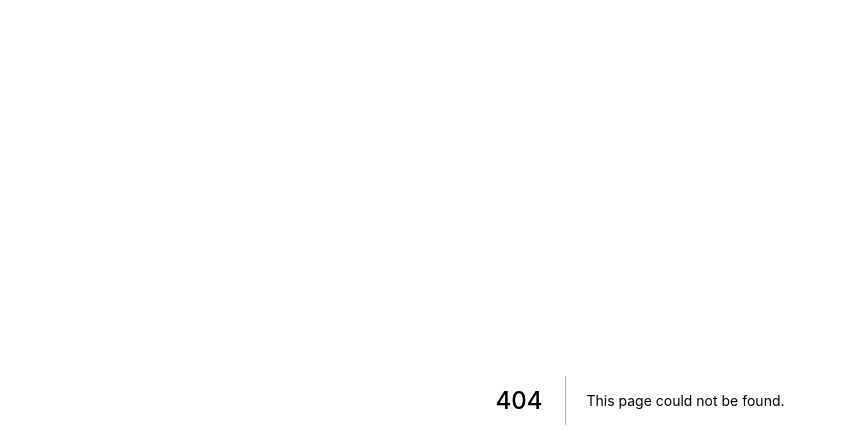
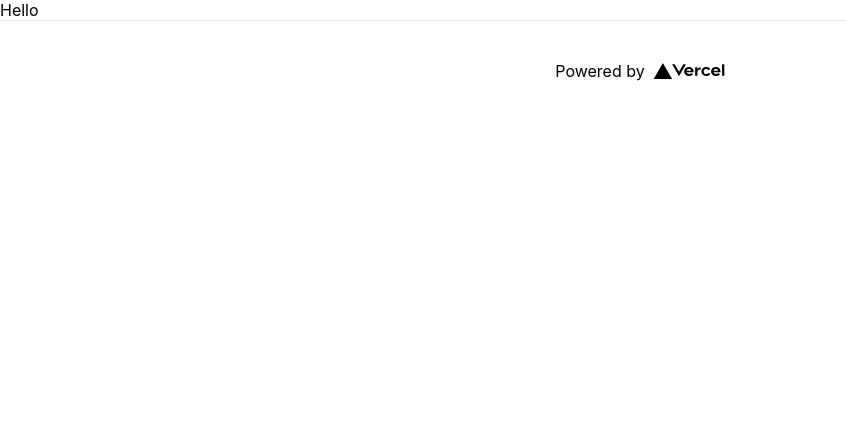
Before and after one commit to abhilash-banerjee99/coffee-corner, a Next.js app: page /hello in a window 1280 px wide. Before the commit this address had no page. Shown: the top 448 px of the page, without its empty margins (0-846 px from the left). Built offline with nearby package versions, Linux system fonts and the light colour scheme.

Commit message:
Feat: Initial Commit

```diff
--- a/pages/_app.js
+++ b/pages/_app.js
@@ -1,7 +1,25 @@
-import '../styles/globals.css'
+import Image from 'next/image';
+import '../styles/globals.css';
+import styles from '../styles/Home.module.css';
 
 function MyApp({ Component, pageProps }) {
-  return <Component {...pageProps} />
+  return (
+    <>
+      <Component {...pageProps} />
+      <footer className={styles.footer}>
+        <a
+          href="https://vercel.com?utm_source=create-next-app&utm_medium=default-template&utm_campaign=create-next-app"
+          target="_blank"
+          rel="noopener noreferrer"
+        >
+          Powered by{' '}
+          <span className={styles.logo}>
+            <Image src="/vercel.svg" alt="Vercel Logo" width={72} height={16} />
+          </span>
+        </a>
+      </footer>
+    </>
+  );
 }
 
-export default MyApp
+export default MyApp;
--- /dev/null
+++ b/pages/hello.js
@@ -0,0 +1,7 @@
+import React from 'react';
+
+const hello = () => {
+  return <div>Hello</div>;
+};
+
+export default hello;
```
Also changed, not shown: pages/index.js (+2 -17 lines).
